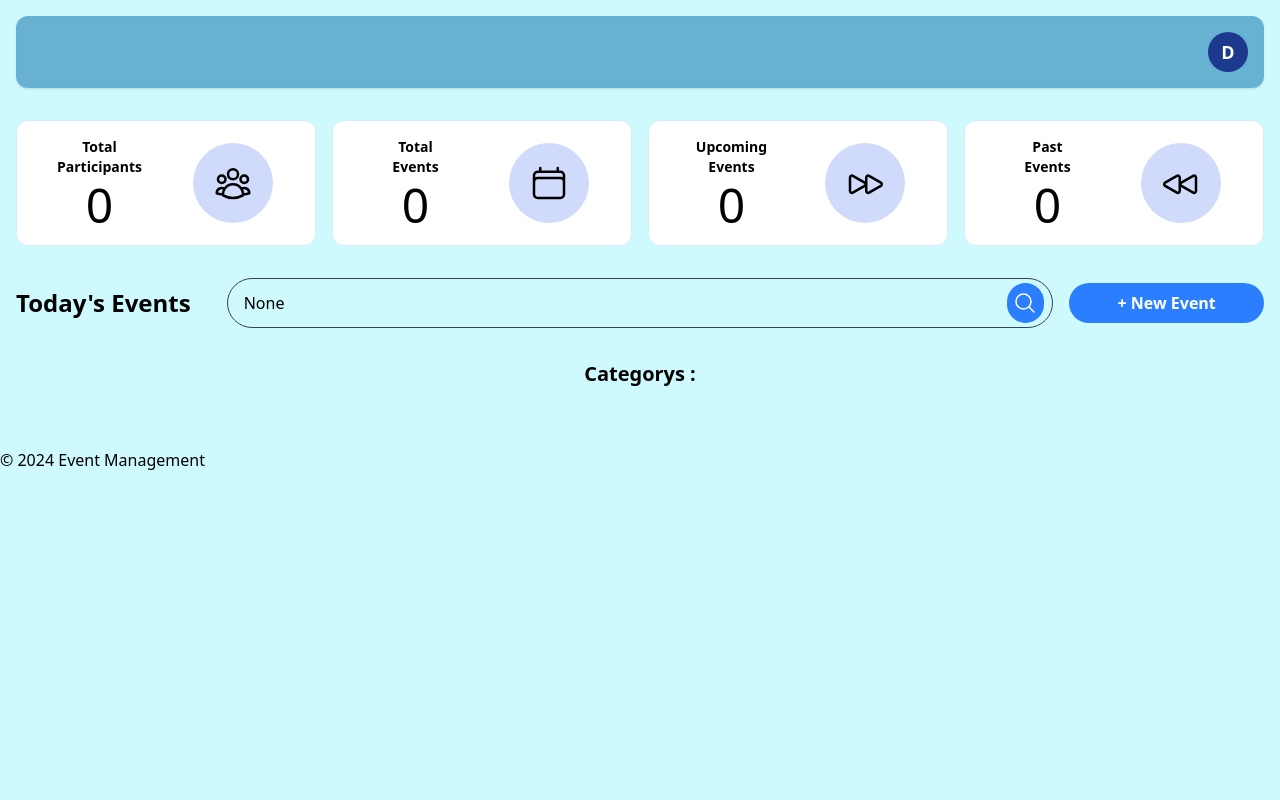
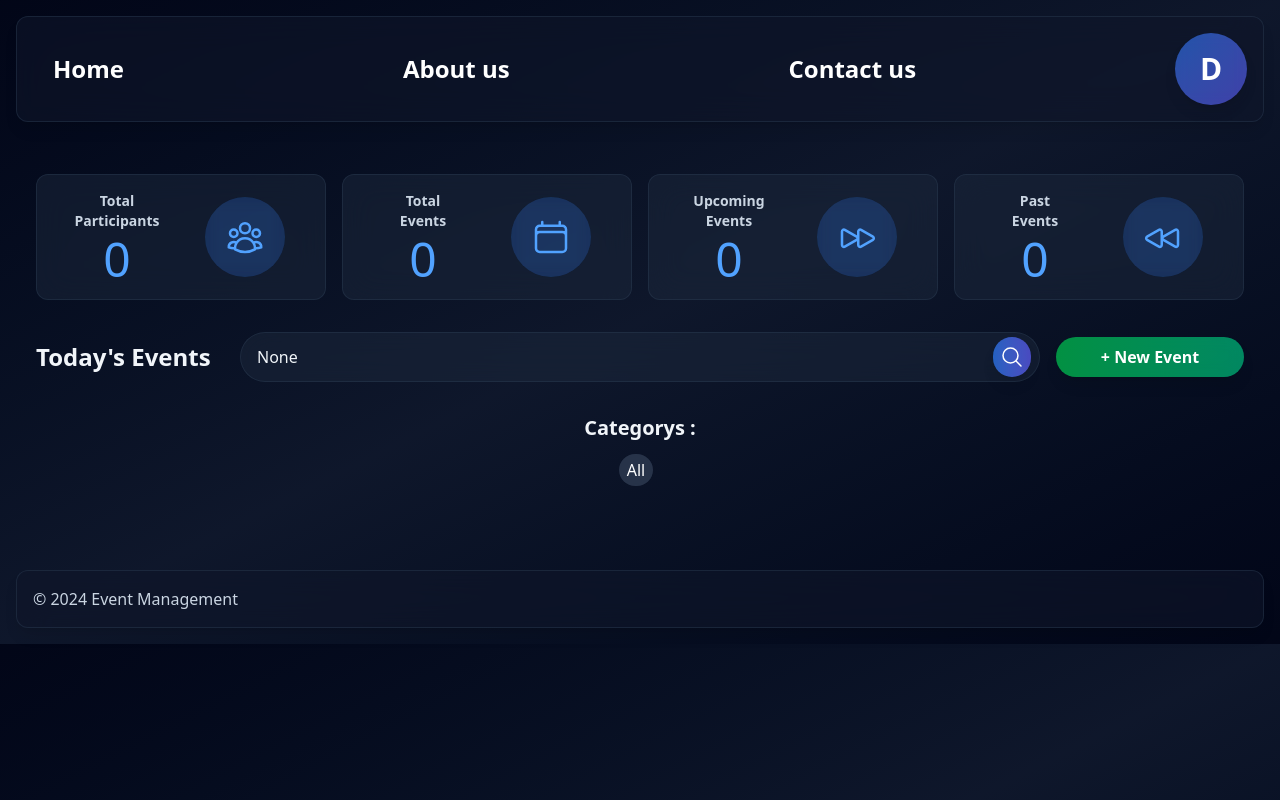
Before and after one commit to MugiWaraBoz/django_assignment, a Django app: page /events/dashboard/ in a window 1280 px wide. Run offline with Django 5.2, Linux system fonts and the light colour scheme; data that the repository does not hold is empty.

Commit message:
Fixed-image-issues+Recolored-website

```diff
--- a/event_management/settings.py
+++ b/event_management/settings.py
@@ -10,6 +10,7 @@ For the full list of settings and their values, see
 https://docs.djangoproject.com/en/6.0/ref/settings/
 """
 
+import os
 from pathlib import Path
 
 # Build paths inside the project like this: BASE_DIR / 'subdir'.
@@ -26,6 +27,9 @@ SECRET_KEY = 'django-insecure-$$ze@jbtixh+e*8^(x!41$_-(x9bjq#iud!nep+7y&)s^kzl@k
 DEBUG = True
 
 ALLOWED_HOSTS = []
+
+MEDIA_ROOT = os.path.join(BASE_DIR, 'events/media/')
+MEDIA_URL = '/media/'
 
 
 # Application definition
--- a/events/forms.py
+++ b/events/forms.py
@@ -4,7 +4,7 @@ from events.models import Participant,Event,Category
 
 class MixinStyleForm:
 
-    default_class = "border border-gray-300 text-gray-900 text-sm rounded-lg focus:ring-blue-500 focus:border-blue-500 p-2.5 m-2"
+    default_class = "border border-slate-700/40 bg-slate-800/50 backdrop-blur-sm text-slate-100 text-sm rounded-lg focus:ring-blue-500 focus:border-blue-500 p-2.5 m-2 focus:bg-slate-800/70 transition-colors"
 
     def apply_styles(self):
         for field_name, field in self.fields.items():
@@ -17,7 +17,7 @@ class MixinStyleForm:
             elif isinstance(field.widget, forms.ClearableFileInput):
                 field.widget.attrs.update(
                     {
-                        "class": "block text-sm text-white bg-blue-500 hover:bg-blue-700 rounded-lg border border-gray-300 cursor-pointer focus:outline-none focus:border-transparent p-2.5",
+                        "class": "block text-sm text-white bg-gradient-to-r from-blue-500/70 to-indigo-500/70 hover:from-blue-600/90 hover:to-indigo-600/90 backdrop-blur-sm rounded-lg border border-slate-700/40 cursor-pointer focus:outline-none focus:border-transparent p-2.5 transition-all duration-200 shadow-md",
                     }
                 )
             elif isinstance(field.widget, forms.TimeInput):
--- a/events/templates/dashboard.html
+++ b/events/templates/dashboard.html
@@ -17,26 +17,26 @@
     {% endcomment %}
     {% comment %} Stats Cards {% endcomment %}
     <div class="grid sm:grid-cols-1 md:grid-cols-2 lg:grid-cols-4 gap-4 p-4">
-        <div class="h-auto grid grid-cols-2 bg-white p-4 rounded-xl border border-blue-100 text-black items-center">
+        <div class="h-auto grid grid-cols-2 bg-slate-800/50 backdrop-blur-lg p-4 rounded-xl border border-slate-700/40 text-slate-100 items-center">
             <div>
-                <p class="font-bold text-sm text-center mb-1">Total<br>Participants</p>
-                <p class="text-5xl text-center">{{ count.participants_cnt }}</p>
+                <p class="font-bold text-sm text-center mb-1 text-slate-300">Total<br>Participants</p>
+                <p class="text-5xl text-center text-blue-400">{{ count.participants_cnt }}</p>
             </div>
-            <div class="justify-self-center h-20 w-20 p-3 bg-blue-700/20 rounded-full flex items-center justify-center">
-            <svg xmlns="http://www.w3.org/2000/svg" fill="none" viewBox="0 0 24 24" stroke-width="1.5" stroke="currentColor" class="size-10">
+            <div class="justify-self-center h-20 w-20 p-3 bg-blue-500/20 backdrop-blur-sm rounded-full flex items-center justify-center">
+            <svg xmlns="http://www.w3.org/2000/svg" fill="none" viewBox="0 0 24 24" stroke-width="1.5" stroke="currentColor" class="size-10 text-blue-400">
                 <path stroke-linecap="round" stroke-linejoin="round" d="M18 18.72a9.094 9.094 0 0 0 3.741-.479 3 3 0 0 0-4.682-2.72m.94 3.198.001.031c0 .225-.012.447-.037.666A11.944 11.944 0 0 1 12 21c-2.17 0-4.207-.576-5.963-1.584A6.062 6.062 0 0 1 6 18.719m12 0a5.971 5.971 0 0 0-.941-3.197m0 0A5.995 5.995 0 0 0 12 12.75a5.995 5.995 0 0 0-5.058 2.772m0 0a3 3 0 0 0-4.681 2.72 8.986 8.986 0 0 0 3.74.477m.94-3.197a5.971 5.971 0 0 0-.94 3.197M15 6.75a3 3 0 1 1-6 0 3 3 0 0 1 6 0Zm6 3a2.25 2.25 0 1 1-4.5 0 2.25 2.25 0 0 1 4.5 0Zm-13.5 0a2.25 2.25 0 1 1-4.5 0 2.25 2.25 0 0 1 4.5 0Z" />
             </svg>
             </div>
         </div>
         <a
         href="?filter_events=All Events{% if category_id %}&category={{ category_id }}{% endif %}{% if search_query %}&search={{ search_query }}{% endif %}">
-        <div class="cursor-pointer h-auto grid grid-cols-2 bg-white p-4 rounded-xl border border-blue-100 text-black items-center hover:bg-blue-50 transition-colors">
+        <div class="cursor-pointer h-auto grid grid-cols-2 bg-slate-800/50 backdrop-blur-lg p-4 rounded-xl border border-slate-700/40 text-slate-100 items-center hover:bg-slate-700/50 transition-colors">
             <div>
-                <p class="font-bold text-sm text-center mb-1">Total<br>Events</p>
-                <p class="text-5xl text-center">{{ count.total_events }}</p>
+                <p class="font-bold text-sm text-center mb-1 text-slate-300">Total<br>Events</p>
+                <p class="text-5xl text-center text-blue-400">{{ count.total_events }}</p>
             </div>
-            <div class="justify-self-center h-20 w-20 p-3 bg-blue-700/20 rounded-full flex items-center justify-center">
-            <svg xmlns="http://www.w3.org/2000/svg" fill="none" viewBox="0 0 24 24" stroke-width="1.5" stroke="currentColor" class="size-10">
+            <div class="justify-self-center h-20 w-20 p-3 bg-blue-500/20 backdrop-blur-sm rounded-full flex items-center justify-center">
+            <svg xmlns="http://www.w3.org/2000/svg" fill="none" viewBox="0 0 24 24" stroke-width="1.5" stroke="currentColor" class="size-10 text-blue-400">
                 <path stroke-linecap="round" stroke-linejoin="round" d="M6.75 3v2.25M17.25 3v2.25M3 18.75V7.5a2.25 2.25 0 0 1 2.25-2.25h13.5A2.25 2.25 0 0 1 21 7.5v11.25m-18 0A2.25 2.25 0 0 0 5.25 21h13.5A2.25 2.25 0 0 0 21 18.75m-18 0v-7.5A2.25 2.25 0 0 1 5.25 9h13.5A2.25 2.25 0 0 1 21 11.25v7.5" />
             </svg>
             </div>
@@ -44,26 +44,26 @@
         </div>
         </a>
         <a href="?filter_events=Upcoming Events{% if category_id %}&category_id={{ category_id }}{% endif %}{% if search_query %}&search={{ search_query }}{% endif %}">
-        <div class="cursor-pointer h-auto grid grid-cols-2 bg-white p-4 rounded-xl border border-blue-100 text-black items-center hover:bg-blue-50 transition-colors">
+        <div class="cursor-pointer h-auto grid grid-cols-2 bg-slate-800/50 backdrop-blur-lg p-4 rounded-xl border border-slate-700/40 text-slate-100 items-center hover:bg-slate-700/50 transition-colors">
             <div>
-                <p class="font-bold text-sm text-center mb-1">Upcoming<br>Events</p>
-                <p class="text-5xl text-center">{{ count.upcoming_events }}</p>
+                <p class="font-bold text-sm text-center mb-1 text-slate-300">Upcoming<br>Events</p>
+                <p class="text-5xl text-center text-blue-400">{{ count.upcoming_events }}</p>
             </div>
-            <div class="justify-self-center h-20 w-20 p-3 bg-blue-700/20 rounded-full flex items-center justify-center ">
-                <svg xmlns="http://www.w3.org/2000/svg" fill="none" viewBox="0 0 24 24" stroke-width="1.5" stroke="currentColor" class="size-10">
+            <div class="justify-self-center h-20 w-20 p-3 bg-blue-500/20 backdrop-blur-sm rounded-full flex items-center justify-center ">
+                <svg xmlns="http://www.w3.org/2000/svg" fill="none" viewBox="0 0 24 24" stroke-width="1.5" stroke="currentColor" class="size-10 text-blue-400">
                     <path stroke-linecap="round" stroke-linejoin="round" d="M3 8.689c0-.864.933-1.406 1.683-.977l7.108 4.061a1.125 1.125 0 0 1 0 1.954l-7.108 4.061A1.125 1.125 0 0 1 3 16.811V8.69ZM12.75 8.689c0-.864.933-1.406 1.683-.977l7.108 4.061a1.125 1.125 0 0 1 0 1.954l-7.108 4.061a1.125 1.125 0 0 1-1.683-.977V8.69Z" />
                 </svg>
                 </div>
         </div>
         </a>
         <a href="?filter_events=Past Events{% if category_id %}&category_id={{ category_id }}{% endif %}{% if search_query %}&search={{ search_query }}{% endif %}">
-        <div class="cursor-pointer h-auto grid grid-cols-2 bg-white p-4 rounded-xl border border-blue-100 text-black items-center hover:bg-blue-50 transition-colors">
+        <div class="cursor-pointer h-auto grid grid-cols-2 bg-slate-800/50 backdrop-blur-lg p-4 rounded-xl border border-slate-700/40 text-slate-100 items-center hover:bg-slate-700/50 transition-colors">
             <div>
-                <p class="font-bold text-sm text-center mb-1">Past<br>Events</p>
-                <p class="text-5xl text-center">{{ count.past_events }}</p>
+                <p class="font-bold text-sm text-center mb-1 text-slate-300">Past<br>Events</p>
+                <p class="text-5xl text-center text-blue-400">{{ count.past_events }}</p>
             </div>
-            <div class="justify-self-center h-20 w-20 p-3 bg-blue-700/20 rounded-full flex items-center justify-center">
-            <svg xmlns="http://www.w3.org/2000/svg" fill="none" viewBox="0 0 24 24" stroke-width="1.5" stroke="currentColor" class="size-10">
+            <div class="justify-self-center h-20 w-20 p-3 bg-blue-500/20 backdrop-blur-sm rounded-full flex items-center justify-center">
+            <svg xmlns="http://www.w3.org/2000/svg" fill="none" viewBox="0 0 24 24" stroke-width="1.5" stroke="currentColor" class="size-10 text-blue-400">
                 <path stroke-linecap="round" stroke-linejoin="round" d="M21 16.811c0 .864-.933 1.406-1.683.977l-7.108-4.061a1.125 1.125 0 0 1 0-1.954l7.108-4.061A1.125 1.125 0 0 1 21 8.689v8.122ZM11.25 16.811c0 .864-.933 1.406-1.683.977l-7.108-4.061a1.125 1.125 0 0 1 0-1.954l7.108-4.061a1.125 1.125 0 0 1 1.683.977v8.122Z" />
             </svg>
             </div>
@@ -73,10 +73,10 @@
 
     {% comment %} search bar {% endcomment %}
     <div class="grid md:grid-cols-1 lg:grid-cols-6 gap-4 p-4 items-center justify-evenly">
-        <h2 class="text-2xl font-bold ">{{ filter_events|default:"Today's Events" }}</h2>
+        <h2 class="text-2xl font-bold text-slate-100">{{ filter_events|default:"Today's Events" }}</h2>
         <div class="col-span-4">
             <form method="GET" action="{% url 'dashboard' %}"
-                class="flex border border-gray-700 rounded-full px-2 py-1">
+                class="flex bg-slate-800/50 backdrop-blur-lg border border-slate-700/40 rounded-full px-2 py-1">
 
                 {% if filter_events %}
                     <input type="hidden" name="filter_events" value="{{ filter_events }}">
@@ -91,11 +91,11 @@
                     name="search"
                     placeholder="Search events..."
                     value="{{ search_query }}"
-                    class="focus:outline-none w-full rounded px-2 py-1"
+                    class="focus:outline-none w-full rounded px-2 py-1 bg-transparent text-slate-100 placeholder-slate-400"
                 >
 
                 <button type="submit"
-                    class="bg-blue-500 hover:bg-blue-700 h-10 w-10 text-white font-bold rounded-full flex items-center justify-center ml-2">
+                    class="bg-gradient-to-r from-blue-500/70 to-indigo-500/70 hover:from-blue-600/90 hover:to-indigo-600/90 backdrop-blur-sm h-10 w-10 text-white font-bold rounded-full flex items-center justify-center ml-2 transition-all duration-200 shadow-lg hover:shadow-xl">
                     <svg xmlns="http://www.w3.org/2000/svg" fill="none"
                         viewBox="0 0 24 24" stroke-width="1.5"
                         stroke="currentColor" class="size-6">
@@ -106,55 +106,59 @@
             </form>
 
         </div>
-        <a href="{% url 'event_form' %}" class=" bg-blue-500 hover:bg-blue-700 text-white font-bold rounded-full py-2 px-4 text-center">+ New Event</a>
+        <a href="{% url 'event_form' %}" class="bg-gradient-to-r from-green-500/70 to-emerald-500/70 hover:from-green-600/90 hover:to-emerald-600/90 backdrop-blur-sm text-white font-bold rounded-full py-2 px-4 text-center transition-all duration-200 shadow-lg">+ New Event</a>
     </div>
 
     {% comment %} Categories {% endcomment %}
     <div class="flex flex-col p-4 items-center">
-        <p class="px-3 font-bold text-xl mb-3"> Categorys : </p>
+        <p class="px-3 font-bold text-xl mb-3 text-slate-100"> Categorys : </p>
         <div class="mx-3 flex flex-wrap gap-2">
         {% for category in categories %}
-            {% comment %} <span class="hover:bg-blue-500 bg-blue-600 text-white px-2 py-1 rounded-full mr-2">{{ category.name }}</span> {% endcomment %}
             <a href="{% url 'dashboard' %}?category={{ category.id }}{% if filter_events %}&filter_events={{ filter_events }}{% endif %}{% if search_query %}&search={{ search_query }}{% endif %}"
-            class="hover:bg-blue-500 bg-blue-600 text-white px-2 py-1 rounded-full mr-2">
+            class="hover:bg-blue-600/70 bg-blue-600/50 backdrop-blur-sm text-white px-2 py-1 rounded-full mr-2 transition-colors">
                 {{ category.name }}
             </a>
         {% endfor %}
+        <a href="{% url 'dashboard' %}{% if filter_events %}?filter_events={{ filter_events }}{% endif %}{% if search_query %}&search={{ search_query }}{% endif %}"
+            class="hover:bg-slate-600/70 bg-slate-600/50 backdrop-blur-sm text-white px-2 py-1 rounded-full mr-2 transition-colors">
+                All
+        </a>
+
         </div>
     </div>
 
     {% comment %} event cards {% endcomment %}
     <div class="grid md:grid-cols-1 lg:grid-cols-2 gap-4 p-4">
     {% for event in Events %}
-            <div onclick="window.location.href='{% url "event-details" event.id %}'" class="grid md:grid-cols-1 lg:grid-cols-2 hover:bg-gray-100 bg-white p-4 rounded-xl border border-blue-100 text-black">
+            <div onclick="window.location.href='{% url "event-details" event.id %}'" class="grid md:grid-cols-1 lg:grid-cols-2 hover:bg-slate-700/50 bg-slate-800/50 backdrop-blur-lg p-4 rounded-xl border border-slate-700/40 text-slate-100 transition-colors cursor-pointer">
                 <div>
-                <p class="font-bold text-2xl">{{event.name}}</p><br>
-                <p class="font-bold">Category: <span class="bg-blue-600 text-white px-2 py-1 rounded-full">{{event.category.name}}</span></p>
-                <p class="my-2">Date: {{event.date}}</p>
-                <p class="my-2">Time: {{event.time}}</p>
-                <p class="my-2">Location: {{event.location}}</p>
+                <p class="font-bold text-2xl text-slate-100">{{event.name}}</p><br>
+                <p class="font-bold text-slate-300">Category: <span class="bg-blue-500/50 backdrop-blur-sm text-white px-2 py-1 rounded-full">{{event.category.name}}</span></p>
+                <p class="my-2 text-slate-300">Date: {{event.date}}</p>
+                <p class="my-2 text-slate-300">Time: {{event.time}}</p>
+                <p class="my-2 text-slate-300">Location: {{event.location}}</p>
                 <div class="my-4">
-                    <a href="{% url 'edit-event' event.id %}" class="hover:bg-cyan-700 bg-cyan-400 text-white font-bold py-2 px-4 rounded-full mr-2">Edit</a>
-                    <a href="{% url 'delete-event' event.id %}" class="hover:bg-red-700 bg-red-500 text-white font-bold py-2 px-4 rounded-full">Delete</a>
+                    <a href="{% url 'edit-event' event.id %}" class="hover:shadow-lg bg-gradient-to-r from-blue-500/70 to-cyan-500/70 hover:from-blue-600/90 hover:to-cyan-600/90 backdrop-blur-sm text-white font-bold py-2 px-4 rounded-full mr-2 transition-all duration-200 shadow-md">Edit</a>
+                    <a href="{% url 'delete-event' event.id %}" class="hover:shadow-lg bg-gradient-to-r from-red-500/70 to-pink-500/70 hover:from-red-600/90 hover:to-pink-600/90 backdrop-blur-sm text-white font-bold py-2 px-4 rounded-full transition-all duration-200 shadow-md">Delete</a>
                 </div>
                 </div>
                 <div>
                     <div>
                         {% if event.image %}
-                            <img src="{{ event.image.url }}" alt="{{ event.name }}" class="mb-4 w-full h-auto rounded">
+                            <img src="{{ event.image.url }}" alt="{{ event.name }}" class="mb-4 w-full h-40 rounded object-scale-down border border-slate-700/40">
                         {% else %}
-                            <div class="mb-4 w-full h-40 bg-gray-200 flex items-center justify-center rounded">
-                                <span class="text-gray-500">No Image Available</span>
+                            <div class="mb-4 w-full h-40 bg-slate-700/30 backdrop-blur-sm flex items-center justify-center rounded border border-slate-700/40">
+                                <span class="text-slate-400">No Image Available</span>
                             </div>
                         {% endif %}
                     </div>
                     <div class="flex justify-center items-center">
-                        <div class="h-10 w-10 bg-blue-700/20 rounded-full flex items-center justify-center mr-2">
-                            <svg xmlns="http://www.w3.org/2000/svg" fill="none" viewBox="0 0 24 24" stroke-width="1.5" stroke="currentColor" class="size-6">
+                        <div class="h-10 w-10 bg-blue-500/20 backdrop-blur-sm rounded-full flex items-center justify-center mr-2">
+                            <svg xmlns="http://www.w3.org/2000/svg" fill="none" viewBox="0 0 24 24" stroke-width="1.5" stroke="currentColor" class="size-6 text-blue-400">
                                 <path stroke-linecap="round" stroke-linejoin="round" d="M18 7.5v3m0 0v3m0-3h3m-3 0h-3m-2.25-4.125a3.375 3.375 0 1 1-6.75 0 3.375 3.375 0 0 1 6.75 0ZM3 19.235v-.11a6.375 6.375 0 0 1 12.75 0v.109A12.318 12.318 0 0 1 9.374 21c-2.331 0-4.512-.645-6.374-1.766Z" />
                             </svg>
                         </div>
-                        <p><span class="font-bold">{{ event.participants.count }}</span> People</p>
+                        <p class="text-slate-300"><span class="font-bold text-slate-100">{{ event.participants.count }}</span> People</p>
                     </div>
                 </div>
             </div>
--- a/events/templates/template.html
+++ b/events/templates/template.html
@@ -12,20 +12,77 @@
         <style>
         </style>
     </head>
-    <body class="mx-auto bg-cyan-100 ">
-        <div class="bg-sky-700/50 backdrop-blur-sm navbar d-flex m-4 p-4 shadow-sm rounded-xl">
-            <ul class="list-style-none justify-self-end gap-4 m-0 p-0 text-white">
-                <li class="bg-blue-900 w-10 h-10 rounded-full flex items-center justify-center"><a href="{% url 'dashboard' %}" class="text-lg font-bold">D</a></li>
+    <body class="mx-auto bg-gradient-to-br from-slate-950 via-slate-900 to-slate-950">
+
+        {% comment %} For mobile {% endcomment %}
+        <div id="mobile-nav" class="hidden bg-slate-900/60 backdrop-blur-lg border border-slate-700/40 w-1/2 h-full fixed top-0 left-0 z-50 pt-10" id="mobile-menu">
+            <ul class="list-style-none flex flex-col justify-between gap-4 m-0 p-0 text-slate-300">
+                <li  class="mx-4 bg-slate-800/50 backdrop-blur-lg p-4 rounded-xl border border-slate-700/40 text-slate-100 text-center">
+                    <p class="text-2xl font-bold text-white">Home</p>
+                </li>
+                <li class="mx-4 bg-slate-800/50 backdrop-blur-lg p-4 rounded-xl border border-slate-700/40 text-slate-100 text-center">
+                    <p class="text-2xl font-bold text-white">About us</p>
+                </li>
+                <li class="mx-4 bg-slate-800/50 backdrop-blur-lg p-4 rounded-xl border border-slate-700/40 text-slate-100 text-center">
+                    <p class="text-2xl font-bold text-white">Contact us</p>
+                </li>
             </ul>
         </div>
 
-        <div class="md:w-full lg:max-w-[1440px] justify-self-center">
+
+        <div class="bg-slate-900/60 backdrop-blur-lg m-4 p-4 shadow-lg rounded-xl border border-slate-700/40">
+            <ul class="list-style-none flex justify-between gap-4 m-0 p-0 text-slate-300">
+                <button id="mobile-menu-button" class="md:hidden flex items-center justify-center">
+                    <svg xmlns="http://www.w3.org/2000/svg" fill="none" viewBox="0 0 24 24" stroke-width="1.5" stroke="currentColor" class="size-6">
+                    <path stroke-linecap="round" stroke-linejoin="round" d="M3.75 5.25h16.5m-16.5 4.5h16.5m-16.5 4.5h16.5m-16.5 4.5h16.5" />
+                    </svg>
+                </button>
+                <li class="md:flex hidden items-center justify-center">
+                    <p class="pl-5 text-2xl font-bold text-white">Home</p>
+                </li>
+                <li class="md:flex hidden items-center justify-center">
+                    <p class="pl-5 text-2xl font-bold text-white">About us</p>
+                </li>
+                <li class="md:flex hidden items-center justify-center">
+                    <p class="pl-5 text-2xl font-bold text-white">Contact us</p>
+                </li>
+                <a href="{% url 'dashboard' %}" class="justify-self-end">
+                    <li class="bg-gradient-to-br from-blue-500/60 to-indigo-500/60 w-18 h-18 rounded-full flex items-center justify-center shadow-lg backdrop-blur-sm">
+                        <p class="text-3xl font-bold text-white">D</p>
+                    </li>
+                </a>
+            </ul>
+        </div>
+
+        <div class="md:w-full lg:max-w-[1440px] justify-self-center p-5 h-auto mx-auto">
         {% block content %}
         {% endblock content %}
         </div>
 
-        <div class="footer">
+        <div class="bg-slate-900/60 backdrop-blur-lg d-flex m-4 p-4 shadow-lg rounded-xl border border-slate-700/40 text-slate-300">
             <p>&copy; 2024 Event Management</p>
         </div>
+
+        <script>
+            const mobileMenuButton = document.getElementById('mobile-menu-button');
+            const mobileNav = document.getElementById('mobile-nav');
+
+            mobileMenuButton.addEventListener('click', (e) => {
+                e.stopPropagation(); // IMPORTANT
+                mobileNav.classList.toggle('hidden');
+            });
+
+            mobileNav.addEventListener('click', (e) => {
+                e.stopPropagation();
+            });
+
+            window.addEventListener('click', () => {
+                if (!mobileNav.classList.contains('hidden')) {
+                    mobileNav.classList.add('hidden');
+                }
+            });
+
+
+        </script>
     </body>
 </html>
--- a/events/urls.py
+++ b/events/urls.py
@@ -1,6 +1,9 @@
 from django.contrib import admin
 from django.urls import path, include
 from events.views import dashboard, event_details,event_form, delete_event, edit_event
+from django.conf import settings
+from django.conf.urls.static import static
+
 
 urlpatterns = [
     path('dashboard/', dashboard, name = "dashboard"),
@@ -9,3 +12,6 @@ urlpatterns = [
     path("delete-event/<int:event_id>/", delete_event, name="delete-event"),
     path("edit-event/<int:event_id>/", edit_event, name="edit-event"),
 ]
+
+if settings.DEBUG:
+    urlpatterns += static(settings.MEDIA_URL, document_root=settings.MEDIA_ROOT)
--- a/events/views.py
+++ b/events/views.py
@@ -3,6 +3,7 @@ from django.shortcuts import render, redirect
 from events.models import Participant,Event,Category
 from events.forms import EventModelForm
 from django.db.models import Count, Q
+from django.contrib.messages import constants as messages
 
 # Create your views here.
 def dashboard(request):
@@ -45,6 +46,7 @@ def dashboard(request):
         "search_query": search_query,
 
     }
+
     return render(request, 'dashboard.html', context)
 
 def event_details(request, event_id):
@@ -62,9 +64,10 @@ def event_form(request):
     form = EventModelForm()
 
     if request.method == "POST":
-        form = EventModelForm(request.POST)
+        form = EventModelForm(request.POST, request.FILES)
         if form.is_valid():
             form.save()
+            print(request.FILES)
             return redirect('dashboard')
 
     context = {
@@ -79,9 +82,10 @@ def edit_event(request, event_id):
     form = EventModelForm(instance=event)
 
     if request.method == "POST":
-        form = EventModelForm(request.POST, instance=event)
+        form = EventModelForm(request.POST,request.FILES, instance=event)
         if form.is_valid():
             form.save()
+
             return redirect('dashboard')
 
     context = {
```
Also changed, not shown: events/templates/event-details.html (+21 -21 lines), events/templates/event-form.html (+9 -9 lines), events/media/event_images/carbon.png (added), events/media/event_images/san_antonio_clean_hq.png (added).
